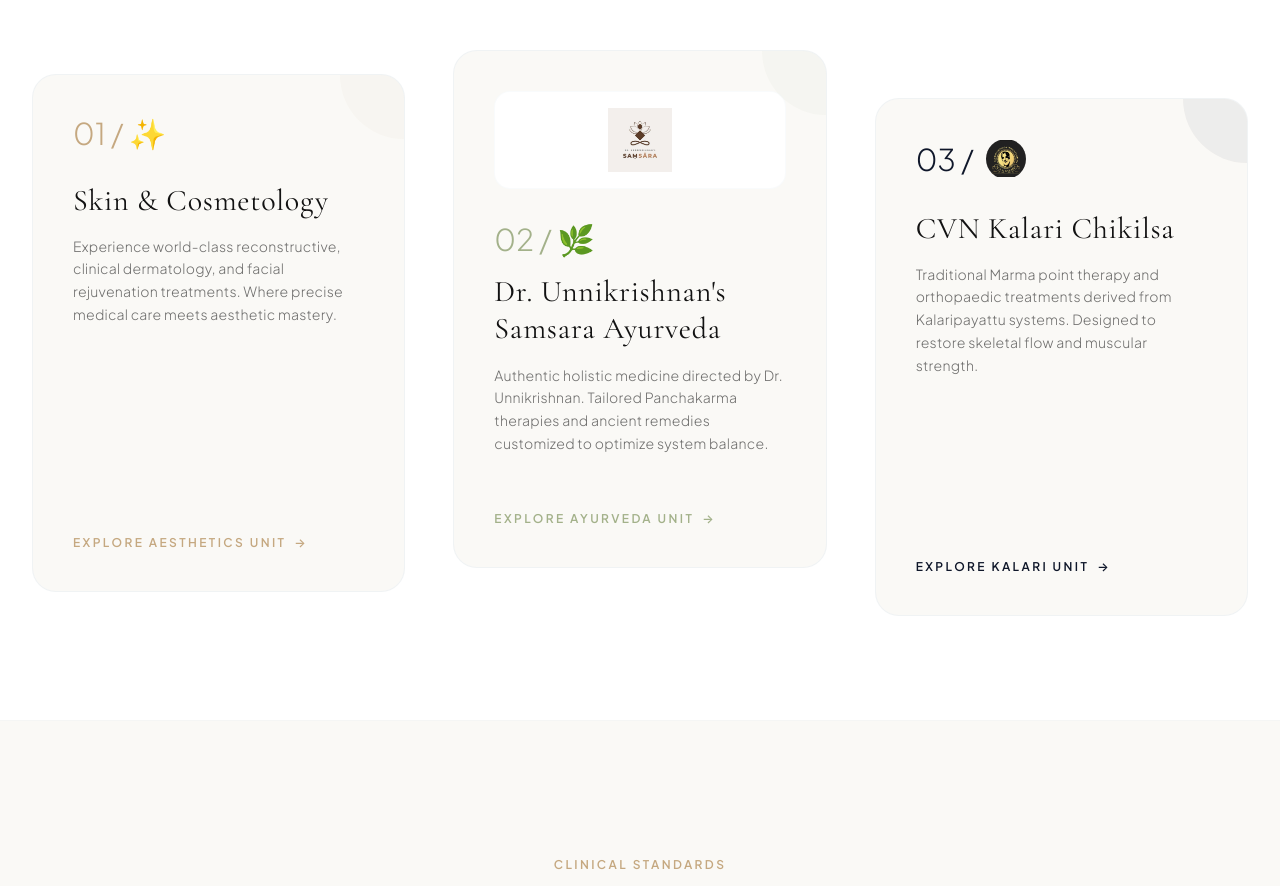
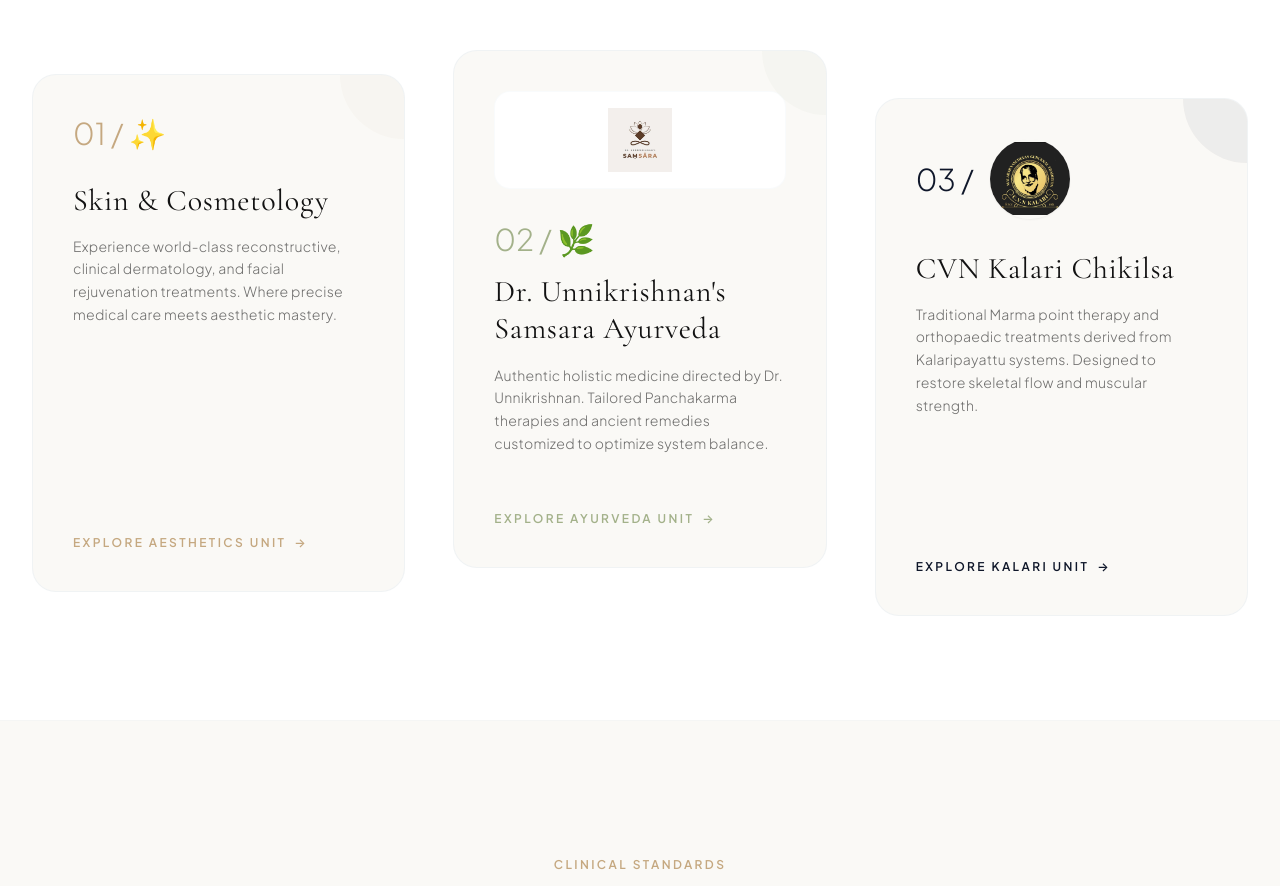
Before and after one commit to Shamal-mk/-anc-clinic-web-, a React (Vite) app: page / in a window 1280 px wide. Shown: the part 2160-3046 px from the top of the page. Built offline with nearby package versions, Linux system fonts and the light colour scheme.

Commit message:
style: increase size of CVN Kalari logo for better visibility

```diff
--- a/src/pages/Home.tsx
+++ b/src/pages/Home.tsx
@@ -203,8 +203,8 @@
               <div className="absolute -right-16 -top-16 w-32 h-32 bg-royal-navy/5 rounded-full group-hover:scale-150 transition-transform duration-700" />
 
               <div>
-                <div className="text-3xl mb-8 font-light text-royal-navy flex items-center gap-3">
-                  03 / <img src="/Cvn Kalari Logo.jpg" alt="CVN Kalari Logo" className="h-10 w-10 object-contain rounded-full" />
+                <div className="text-3xl mb-8 font-light text-royal-navy flex items-center gap-4">
+                  03 / <img src="/Cvn Kalari Logo.jpg" alt="CVN Kalari Logo" className="h-20 w-20 object-contain rounded-full shadow-sm" />
                 </div>
                 <h3 className="text-3xl font-serif text-obsidian-charcoal mb-4 group-hover:text-royal-navy transition-colors duration-300">
                   CVN Kalari Chikilsa
```
